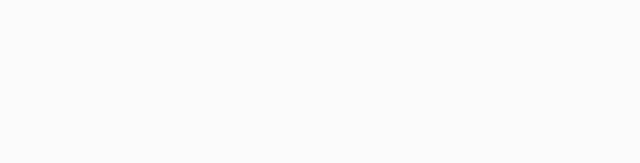
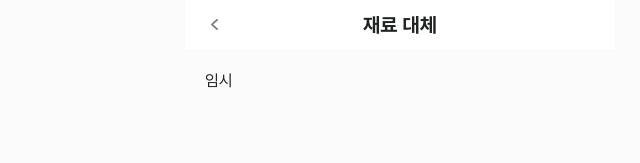
Before and after one commit to leeeeeseojin/26-1_14th-hackathon-FE, a React (Vite) app: page /recipe/substitute in a window 1280 px wide. Before the commit this address had no page. Shown: the top 163 px of the page, without its empty margins (240-880 px from the left). Built offline with nearby package versions, Linux system fonts and the light colour scheme.

Commit message:
feat: 상세보기 펼치기/접기 및 페이지 이동 기능 구현 (#58)

```diff
--- a/src/App.jsx
+++ b/src/App.jsx
@@ -1,25 +1,26 @@
 import { BrowserRouter, Routes, Route } from 'react-router-dom'
 
-import RecipeLinkPage from "./pages/recipe-input-page/entry/RecipeLinkPage";
-import RecipeInputPage from "./pages/recipe-input-page/entry/RecipeInputPage";
-import ProfilePage from './pages/profile-page/entry/ProfilePage';
-import EatingOutUploadPage from "./pages/eatout-record-page/entry/EatingOutUploadPage";
-import EatingOutDetailPage from "./pages/eatout-record-page/entry/EatingOutDetailPage";
+import RecipeLinkPage from './pages/recipe-input-page/entry/RecipeLinkPage'
+import RecipeInputPage from './pages/recipe-input-page/entry/RecipeInputPage'
+import ProfilePage from './pages/profile-page/entry/ProfilePage'
+import EatingOutUploadPage from './pages/eatout-record-page/entry/EatingOutUploadPage'
+import EatingOutDetailPage from './pages/eatout-record-page/entry/EatingOutDetailPage'
 import RecipeReviewPage from './pages/recipe-review-page/entry/RecipeReviewPage'
 import RecipeSuggestPage from './pages/recipe-suggest-page/entry/RecipeSuggestPage'
-
+import RecipeSubstitutePage from './pages/recipe-substitute-page/entry/RecipeSubstitutePage'
 
 const App = () => {
   return (
     <BrowserRouter>
       <Routes>
-        <Route path="/" element={<ProfilePage />} />
-        <Route path="/recipe/input" element={<RecipeInputPage />}/>
-        <Route path="/recipe/link" element={<RecipeLinkPage />}/>
-        <Route path="/eatout" element={<EatingOutUploadPage />}/>
-        <Route path="/eatout/detail" element={<EatingOutDetailPage />}/>
+        <Route path='/' element={<ProfilePage />} />
+        <Route path='/recipe/input' element={<RecipeInputPage />} />
+        <Route path='/recipe/link' element={<RecipeLinkPage />} />
+        <Route path='/eatout' element={<EatingOutUploadPage />} />
+        <Route path='/eatout/detail' element={<EatingOutDetailPage />} />
+        <Route path='/recipe/review' element={<RecipeReviewPage />} />
         <Route path='/recipe/suggest' element={<RecipeSuggestPage />} />
-
+        <Route path='/recipe/substitute' element={<RecipeSubstitutePage />} />
       </Routes>
     </BrowserRouter>
   )
--- /dev/null
+++ b/src/pages/recipe-substitute-page/entry/RecipeSubstitutePage.jsx
@@ -0,0 +1,10 @@
+import Header from '../../../components/header/Header'
+
+export default function RecipeSubstitutePage({ onBack }) {
+  return (
+    <main>
+      <Header title='재료 대체' onBack={onBack} />
+      <p style={{ padding: '20px' }}>임시</p>
+    </main>
+  )
+}
--- a/src/pages/recipe-suggest-page/entry/RecipeSuggestPage.jsx
+++ b/src/pages/recipe-suggest-page/entry/RecipeSuggestPage.jsx
@@ -1,4 +1,5 @@
 import { useState } from 'react'
+import { useNavigate } from 'react-router-dom'
 
 import Header from '../../../components/header/Header'
 import CommonButton from '../../../components/common-button/CommonButton'
@@ -36,8 +37,13 @@
   )
 }
 
-export default function RecipeSuggestPage({ onBack, onSelect, onRetry }) {
+export default function RecipeSuggestPage({ onBack, onRetry }) {
+  const navigate = useNavigate()
   const [isDetailOpen, setIsDetailOpen] = useState(false)
+
+  const handleSelect = () => {
+    navigate('/recipe/substitute')
+  }
 
   return (
     <main className='recipe-suggest-page'>
@@ -64,7 +70,7 @@
             ))}
           </div>
 
-          <CommonButton className='recipe-suggest-page__gap-lg' onClick={onSelect}>
+          <CommonButton className='recipe-suggest-page__gap-lg' onClick={handleSelect}>
             선택하기
           </CommonButton>
 
```
Also changed, not shown: src/pages/recipe-substitute-page/entry/RecipeSubstitutePage.css (added).
